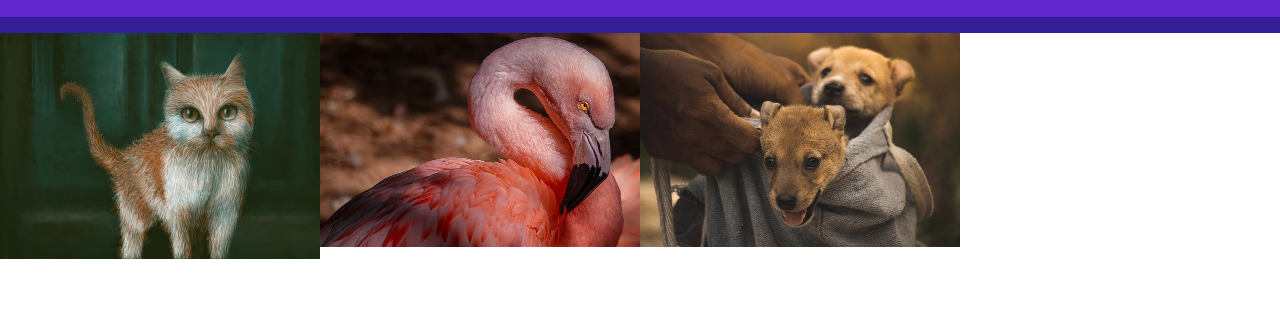
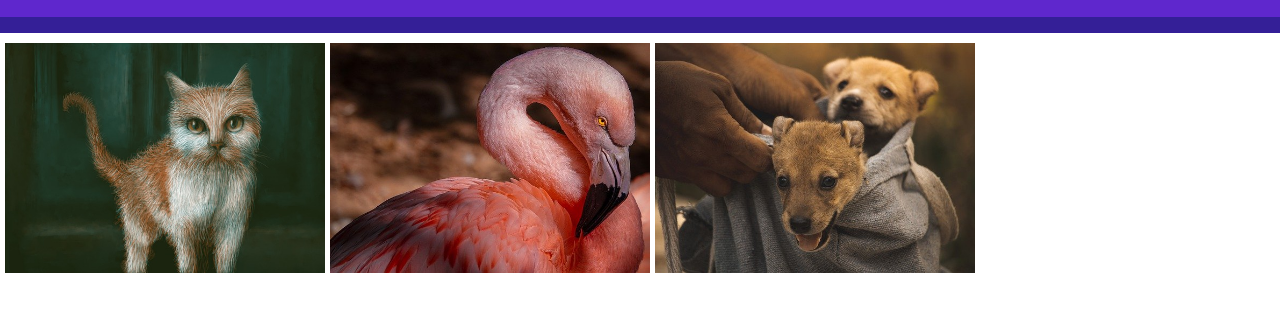
Before and after one commit to Lunes0/jquery-galeria-fotos, a plain HTML site: page index.html in a window 1280 px wide. Shown: the part 61-372 px from the top of the page. Drawn offline with nearby package versions, Linux system fonts and the light colour scheme.

Commit message:
Fixed: tamanho das imagens consertados

```diff
--- a/style.css
+++ b/style.css
@@ -52,6 +52,7 @@ button {
 ul {
     display: flex;
     flex-wrap: wrap;
+    margin-top: 10px;
 }
 
 ul li {
@@ -60,10 +61,13 @@ ul li {
     position: relative;
     max-height: 280px;
     overflow-y: hidden;
+    margin-left: 5px;
 }
 
 ul li img {
     width: 100%;
+    height: 100%;
+    object-fit: cover;
 }
 
 .overlay-imagem-link {
```
